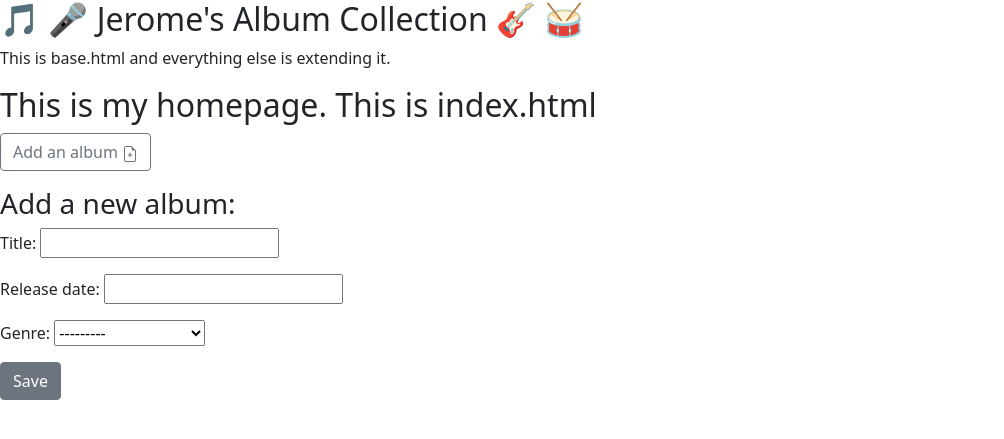
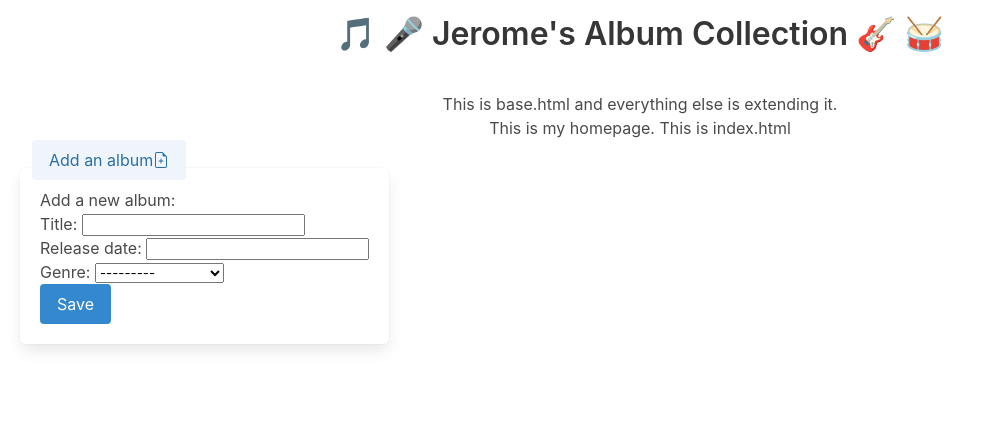
Before and after one commit to Momentum-Team-16/django-music-jeromecox, a Django app: page / in a window 1280 px wide. Shown: the top 439 px of the page, without its empty margins (0-1004 px from the left). Run offline with Django 4.2, Linux system fonts and the light colour scheme; data that the repository does not hold is empty.

Commit message:
worked on some css

```diff
--- a/config/urls.py
+++ b/config/urls.py
@@ -28,8 +28,8 @@ urlpatterns = [
     # view that's called
     # context(optional, if you are passing data from the db)
     # name argument(a nickname/shortcut used to refer to this path in other places in the project)
-    path('album/<int:pk>/', views.album_detail, name='album_detail'),
-    path('album/new/', views.create_album, name='album_new'),
+    path('album/<int:pk>', views.album_detail, name='album_detail'),
+    path('album/new', views.create_album, name='album_new'),
     path('album/<int:pk>/edit', views.album_edit, name='album_edit'),
     path('album/<int:pk>/delete', views.album_delete, name='album_delete'),
 ]
--- a/music/static/js/main.js
+++ b/music/static/js/main.js
@@ -20,7 +20,7 @@ const form = document.querySelector('#create-form');
 form.addEventListener('submit', (event) => {
   event.preventDefault();
   console.log('submitted');
-  fetch('album/new/', {
+  fetch('album/new', {
     method: 'POST',
     credentials: 'same-origin',
     headers: {
--- a/music/templates/base.html
+++ b/music/templates/base.html
@@ -9,21 +9,25 @@
       rel="stylesheet"
       href="https://cdn.jsdelivr.net/npm/bulma@0.9.4/css/bulma.min.css"
     />
-    <link
+    <!-- <link
       rel="stylesheet"
       href="https://cdn.jsdelivr.net/npm/bootstrap@5.1.3/dist/css/bootstrap.min.css"
       integrity="sha384-1BmE4kWBq78iYhFldvKuhfTAU6auU8tT94WrHftjDbrCEXSU1oBoqyl2QvZ6jIW3"
       crossorigin="anonymous"
-    />
+    /> -->
     <script src="https://ajax.googleapis.com/ajax/libs/jquery/3.5.1/jquery.min.js"></script>
     <!-- <link rel="stylesheet" href="{% static 'music.css' %}" /> -->
     <script src="{% static 'js/main.js' %}" defer></script>
     <script src="{% static 'js/modal.js' %}" defer></script>
     <title>Document</title>
   </head>
-  <body id="container">
-    <h2 id="page-title">🎵 🎤 Jerome's Album Collection 🎸 🥁</h2>
-    <p>This is base.html and everything else is extending it.</p>
+  <body id="container" class="container is-fluid">
+    <h2 id="page-title" class="title p-4 has-text-centered">
+      🎵 🎤 Jerome's Album Collection 🎸 🥁
+    </h2>
+    <p class="has-text-centered">
+      This is base.html and everything else is extending it.
+    </p>
     {% include 'music/messages.html' %}
     <!-- whatever -->
     {% block content %}
--- a/music/templates/music/index.html
+++ b/music/templates/music/index.html
@@ -2,21 +2,25 @@
 <!-- hey Prettier, keep 1 and 3 separate -->
 {% block content %}
 <!-- This line ^ overwrites what's in this block on base.html -->
-<h2>This is my homepage. This is index.html</h2>
+<h2 class="has-text-centered">This is my homepage. This is index.html</h2>
 <p>
-  <a href="{% url 'album_new' %}" class="btn btn-outline-secondary">
+  <a href="{% url 'album_new' %}" class="button is-info is-light">
     Add an album {% include './icons/file-earmark-plus.svg' %}
   </a>
 </p>
+<div class="columns">
   {% for album in albums.all %}
-<div>
-  <h2><a href="{% url 'album_detail' pk=album.pk %}">{{ album }}</a></h2>
-  <a href="{% url 'album_edit' pk=album.pk %}" class="btn btn-outline-secondary"
+  <div class="card column m-3 is-half-tablet is-one-third-desktop">
+    <div class="card-image"></div>
+    <h2>
+      <a href="{% url 'album_detail' pk=album.pk %}">{{ album }}</a>
+      <a href="{% url 'album_edit' pk=album.pk %}" class="button is-dark"
         >{% include './icons/pencil-fill.svg' %}</a
       >
-  <a href="{% url 'album_delete' pk=album.pk %}" class="btn btn-outline-danger"
+      <a href="{% url 'album_delete' pk=album.pk %}" class="button is-danger"
         >X</a
       >
+    </h2>
     <p>Track list:</p>
     {% for song in album.songs.all %}
     <!-- whatever -->
@@ -24,10 +28,18 @@
     <!-- whatever -->
     {% endfor %}
   </div>
+</div>
 {% endfor %}
+<form class="album-form box" id="create-form">
   <h3>Add a new album:</h3>
-<form class="album-form" id="create-form">
   {% csrf_token %} {{ form.as_p }}
-  <button type="submit" class="save btn btn-secondary">Save</button>
+  <button type="submit" class="button is-info is-hovered">Save</button>
 </form>
 {% endblock %}
+
+<!-- <button class="button is-danger is-outlined">
+  <span>Delete</span>
+  <span class="icon is-small">
+    <i class="fas fa-times"></i>
+  </span>
+</button> -->
--- a/music/templates/music/messages.html
+++ b/music/templates/music/messages.html
@@ -1,7 +1,7 @@
 {% if messages %}
 <!-- whatever -->
 {% for message in messages %}
-<div class="alert {{ message.tags }} m-2" id="msg" role="alert">
+<div class="message {{ message.tags }}" id="msg" role="alert">
   {{ message }}
 </div>
 {% endfor %}
--- a/music/views.py
+++ b/music/views.py
@@ -4,7 +4,7 @@ from .models import Album, Artist, Song
 from .forms import AlbumForm
 from django.contrib import messages
 # from .consume import data_album
-# import json
+import json
 
 # Create your views here.
 # This is where actions happen. They are triggered by the user (or an AJAX request with JS)visiting a url.
@@ -26,9 +26,14 @@ def album_detail(request, pk):
     return render(request, 'music/album_detail.html', {'album': album})
 
 
+def ajax_post_view(request):
+    data_from_post = json.load(request)['post_data']
+
+
 def create_album(request):
     if request.method == 'POST':
         form = AlbumForm(request.POST)
+        breakpoint()
         if form.is_valid():
             album = form.save(commit=False)
             album.owner = request.user
```
Lines whose indentation alone changed are shown as unchanged.
